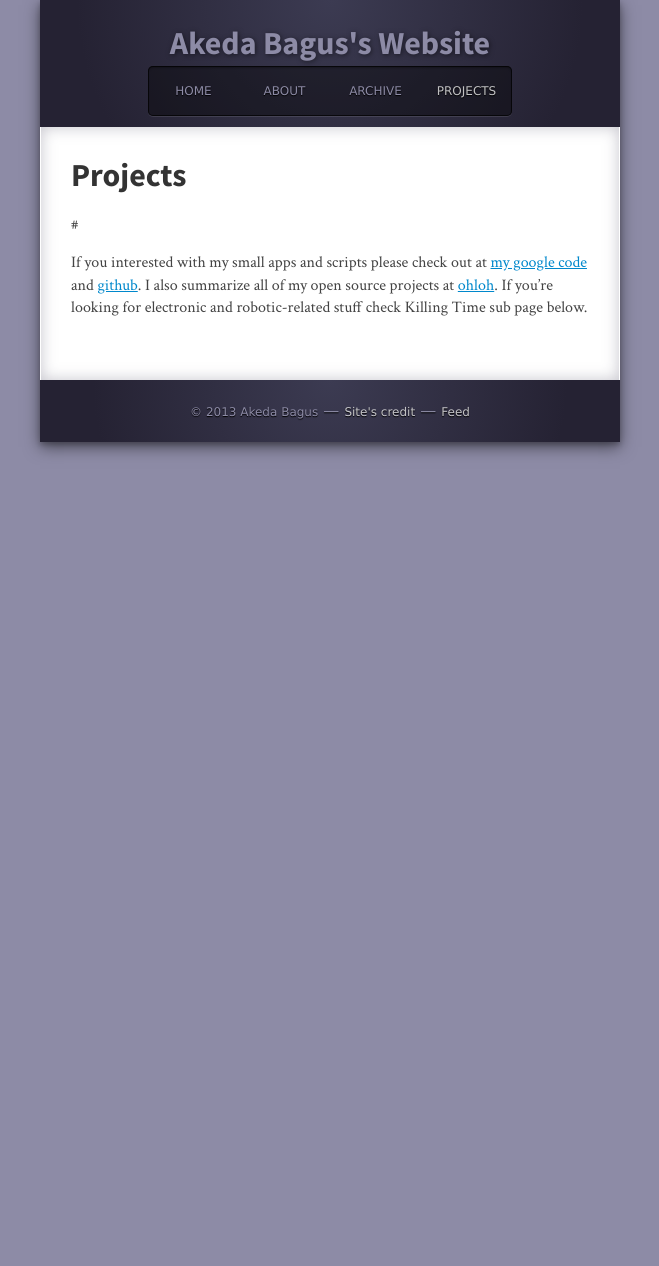
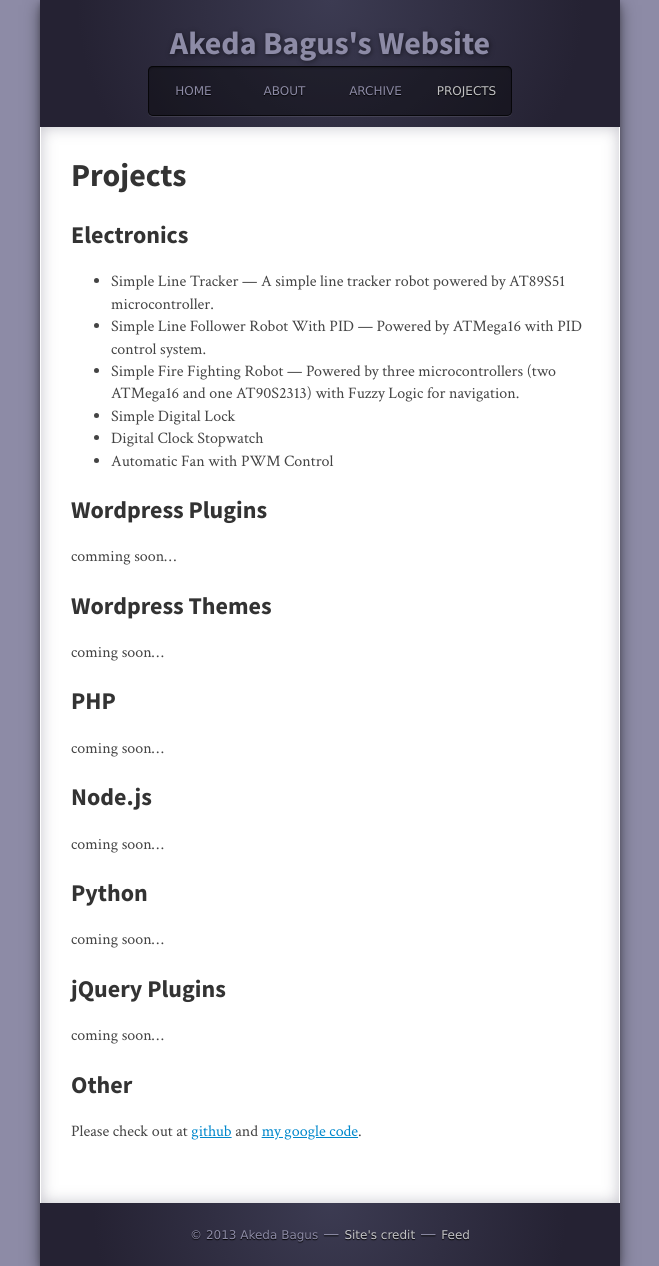
Before and after one commit to gedex/gedex.github.com, a Jekyll site: the page built from projects/index.md, in a window 1280 px wide. Shown: the whole page, without its empty margins (310-969 px from the left). Built offline with Jekyll 4.4.1, drawn with Linux system fonts in a browser that asks for light colours; nearby versions of some CDN libraries; some web fonts are replaced; Markdown is read by kramdown in place of the engine named in the settings; comment, search, counter and statistics services are not loaded; before the commit the page ends 900 px from its top, so only the background shows below that.

Commit message:
Added temp projects page.

```diff
--- a/projects/index.md
+++ b/projects/index.md
@@ -2,13 +2,44 @@
 title: Projects
 author: gedex
 layout: page
-pvc_views:
-  - 886
 ---
-#
 
-If you interested with my small apps and scripts please check out at [my google code][1] and [github][2]. I also summarize all of my open source projects at [ohloh][3]. If you’re looking for electronic and robotic-related stuff check Killing Time sub page below.
+##  Electronics
 
- [1]: https://code.google.com/u/gedex.adc/
- [2]: http://github.com/gedex
- [3]: https://www.ohloh.net/accounts/gedex
+* Simple Line Tracker  &mdash; A simple line tracker robot powered by AT89S51 microcontroller.
+* Simple Line Follower Robot With PID &mdash; Powered by ATMega16 with PID control system.
+* Simple Fire Fighting Robot &mdash; Powered by three microcontrollers (two ATMega16 and one AT90S2313) with Fuzzy Logic for navigation.
+* Simple Digital Lock
+* Digital Clock Stopwatch
+* Automatic Fan with PWM Control
+
+## Wordpress Plugins
+
+comming soon...
+
+## Wordpress Themes
+
+coming soon...
+
+## PHP
+
+coming soon...
+
+## Node.js
+
+coming soon...
+
+## Python
+
+coming soon...
+
+## jQuery Plugins
+
+coming soon...
+
+## Other
+
+Please check out at [github][1] and [my google code][2].
+
+[1]: http://github.com/gedex
+[2]: https://code.google.com/u/gedex.adc/
```
Also changed, not shown: projects/electronics/index.md (renamed from electronics/index.md).
